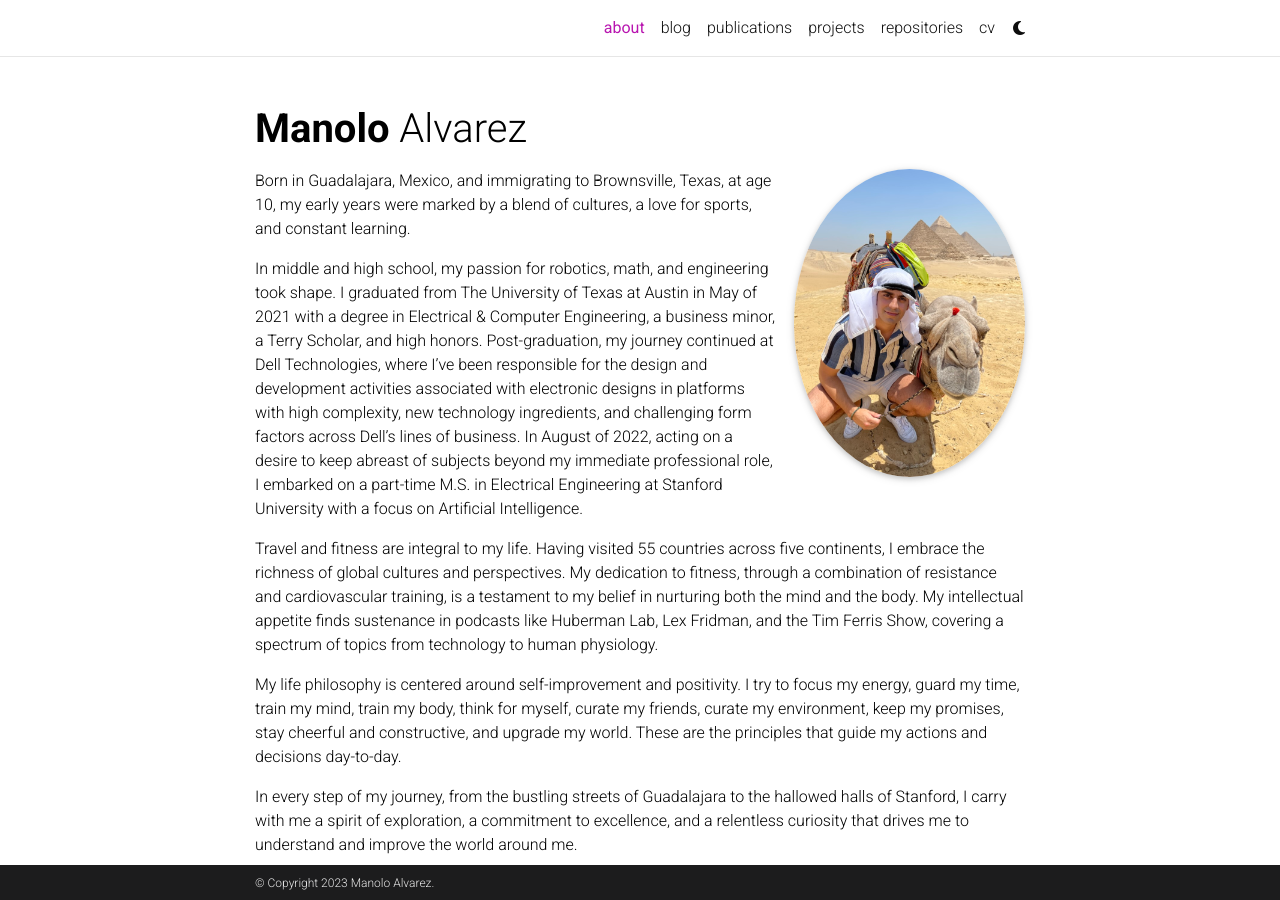
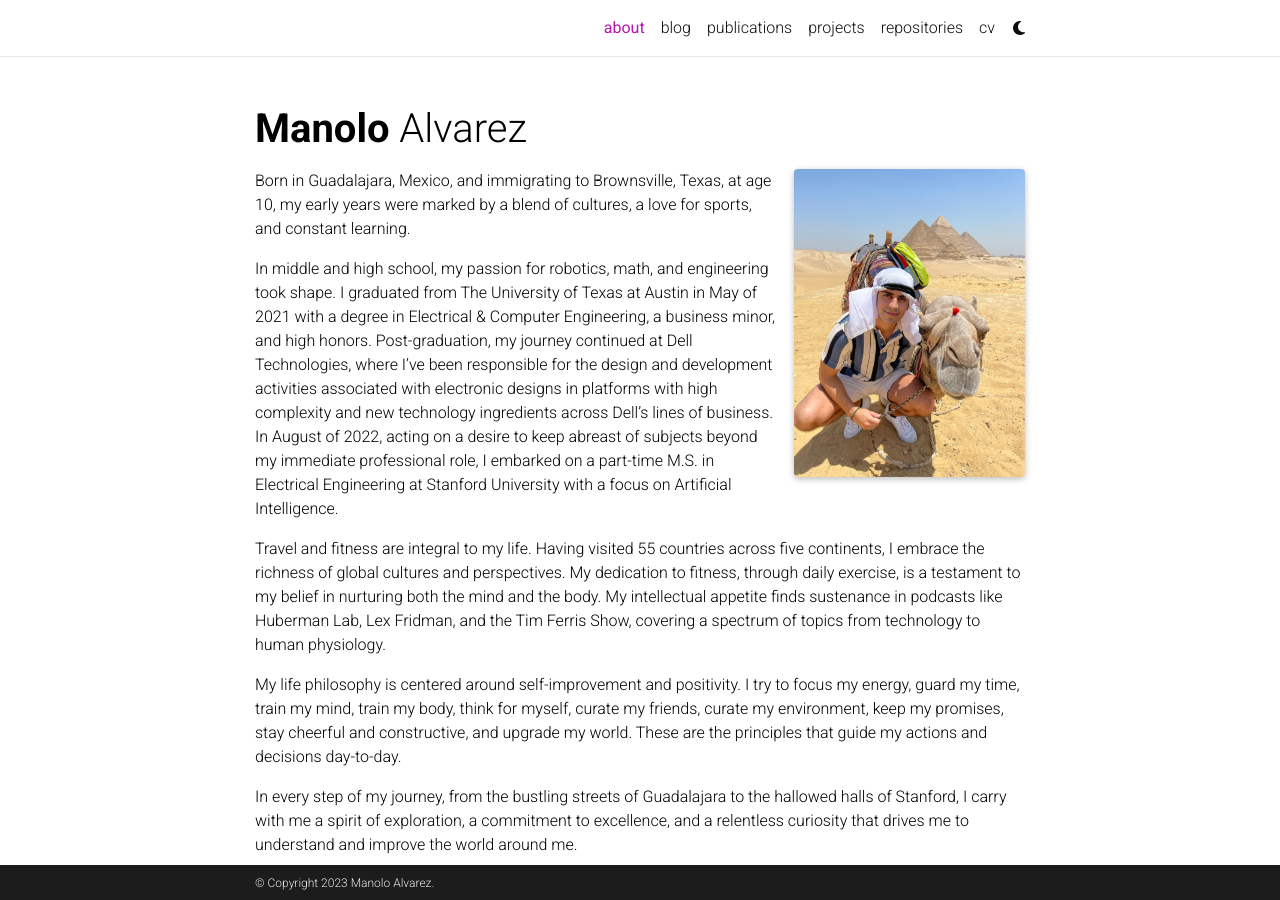
Before and after one commit to manolo-alvarez/manolo-alvarez.github.io, a Jekyll site: the page built from _pages/about.md, in a window 1280 px wide and 900 px high. Built offline with Jekyll 4.4.1, drawn with Linux system fonts in a browser that asks for light colours; full-size pictures stand in for the smaller copies a plugin makes; emoji names are drawn with the system emoji font; comment, search, counter and statistics services are not loaded; a style sheet for code colours, icons or effects is not loaded.

Commit message:
fixed some conflicts

```diff
--- a/_pages/about.md
+++ b/_pages/about.md
@@ -23,9 +23,9 @@
 ---
 Born in Guadalajara, Mexico, and immigrating to Brownsville, Texas, at age 10, my early years were marked by a blend of cultures, a love for sports, and constant learning.
 
-In middle and high school, my passion for robotics, math, and engineering took shape. I graduated from The University of Texas at Austin in May of 2021 with a degree in Electrical & Computer Engineering, a business minor, a Terry Scholar, and high honors. Post-graduation, my journey continued at Dell Technologies, where I've been responsible for the design and development activities associated with electronic designs in platforms with high complexity, new technology ingredients, and challenging form factors across Dell's lines of business. In August of 2022, acting on a desire to keep abreast of subjects beyond my immediate professional role, I embarked on a part-time M.S. in Electrical Engineering at Stanford University with a focus on Artificial Intelligence.
+In middle and high school, my passion for robotics, math, and engineering took shape. I graduated from The University of Texas at Austin in May of 2021 with a degree in Electrical & Computer Engineering, a business minor, and high honors. Post-graduation, my journey continued at Dell Technologies, where I've been responsible for the design and development activities associated with electronic designs in platforms with high complexity and new technology ingredients across Dell's lines of business. In August of 2022, acting on a desire to keep abreast of subjects beyond my immediate professional role, I embarked on a part-time M.S. in Electrical Engineering at Stanford University with a focus on Artificial Intelligence.
 
-Travel and fitness are integral to my life. Having visited 55 countries across five continents, I embrace the richness of global cultures and perspectives. My dedication to fitness, through a combination of resistance and cardiovascular training, is a testament to my belief in nurturing both the mind and the body. My intellectual appetite finds sustenance in podcasts like Huberman Lab, Lex Fridman, and the Tim Ferris Show, covering a spectrum of topics from technology to human physiology.
+Travel and fitness are integral to my life. Having visited 55 countries across five continents, I embrace the richness of global cultures and perspectives. My dedication to fitness, through daily exercise, is a testament to my belief in nurturing both the mind and the body. My intellectual appetite finds sustenance in podcasts like Huberman Lab, Lex Fridman, and the Tim Ferris Show, covering a spectrum of topics from technology to human physiology.
 
 My life philosophy is centered around self-improvement and positivity. I try to focus my energy, guard my time, train my mind, train my body, think for myself, curate my friends, curate my environment, keep my promises, stay cheerful and constructive, and upgrade my world. These are the principles that guide my actions and decisions day-to-day.
 
```
Also changed, not shown: other parts of _pages/about.md (+1 -1 lines).
